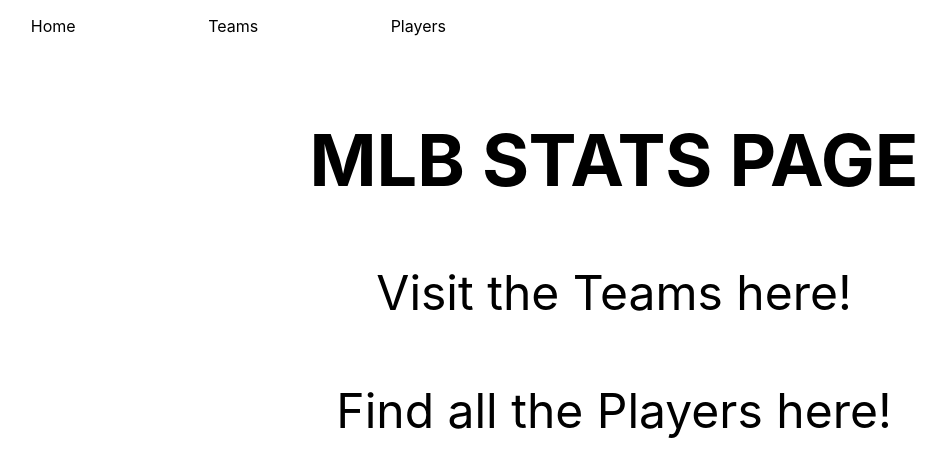
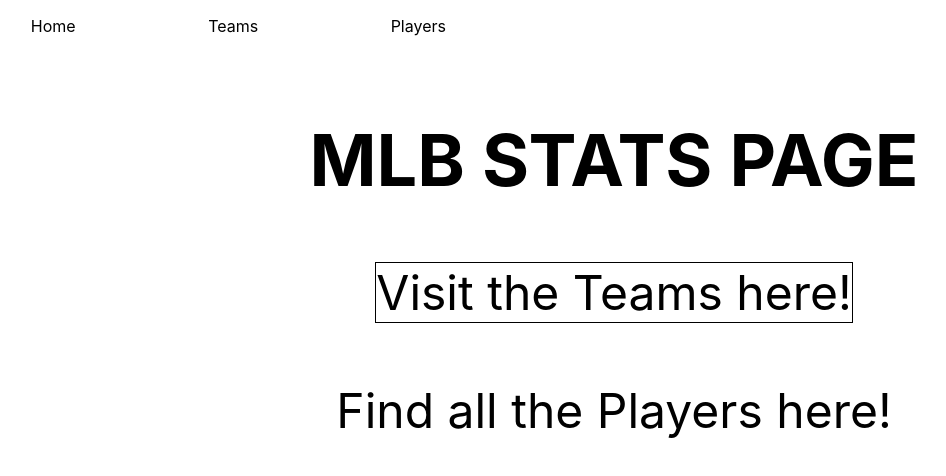
Before and after one commit to kmallen91/baseball-site, a React (Create React App) app: page / in a window 1280 px wide. Shown: the top 476 px of the page, without its empty margins (26-972 px from the left). Built offline with nearby package versions, Linux system fonts and the light colour scheme.

Commit message:
changing homepage links to buttons

```diff
--- a/src/components/homepage.js
+++ b/src/components/homepage.js
@@ -7,8 +7,8 @@ const Homepage = () => {
 return (
     <div className="page-container" >
         <h2>MLB STATS PAGE </h2>
-        <Link to ='/teams'>Visit the Teams here!</Link><br/> <br/>
-        <Link to ='/players'>Find all the Players here!</Link>
+        <Link to ='/teams' className='team-link'>Visit the Teams here!</Link><br/> <br/>
+        <Link to ='/players' className='player-link'>Find all the Players here!</Link>
     </div>
 )}
 
--- a/src/styles/homepage.css
+++ b/src/styles/homepage.css
@@ -1,4 +1,9 @@
 .page-container{
     font-size: 3rem;
     margin:10vh;
+
 }
+
+.team-link{
+    border: 0.1rem, black, solid;
+}
```
